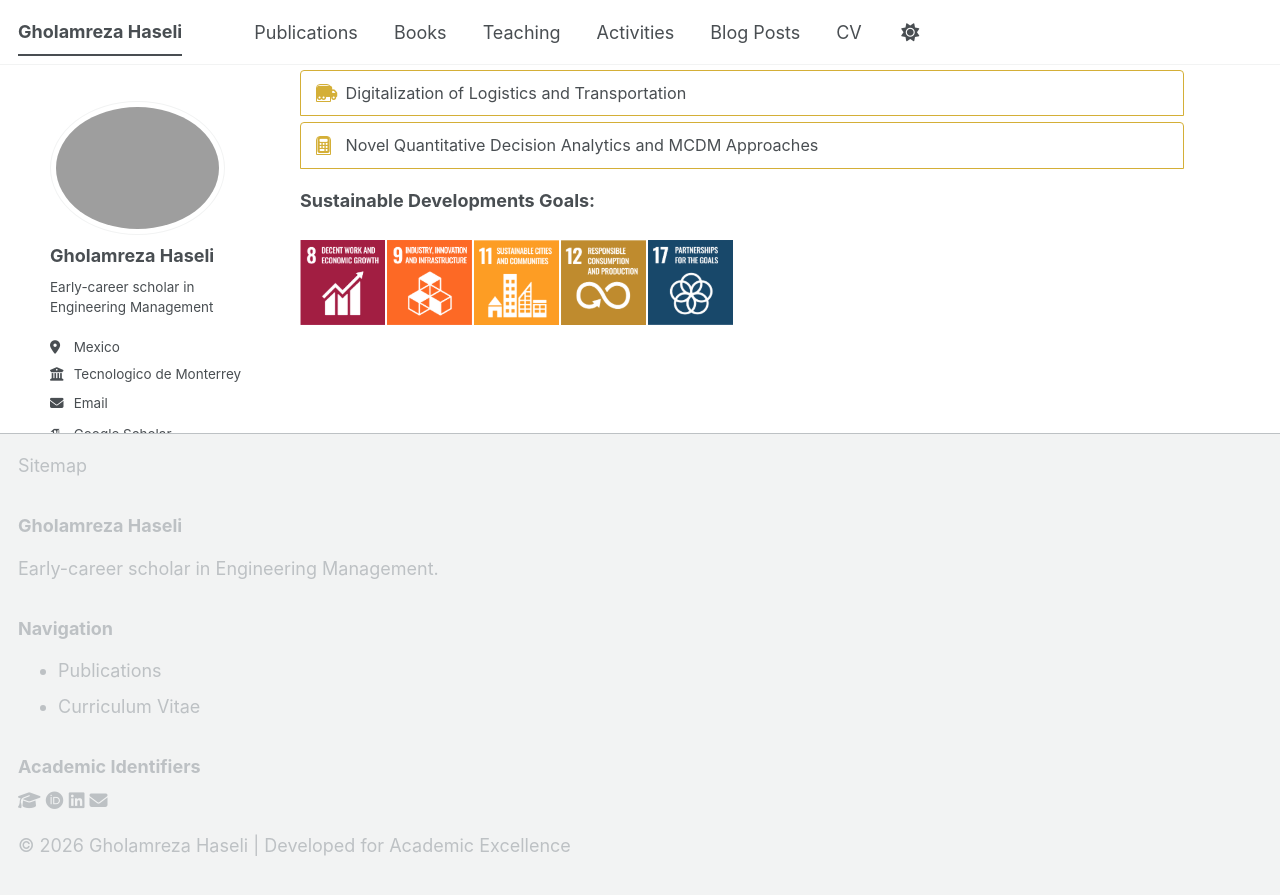
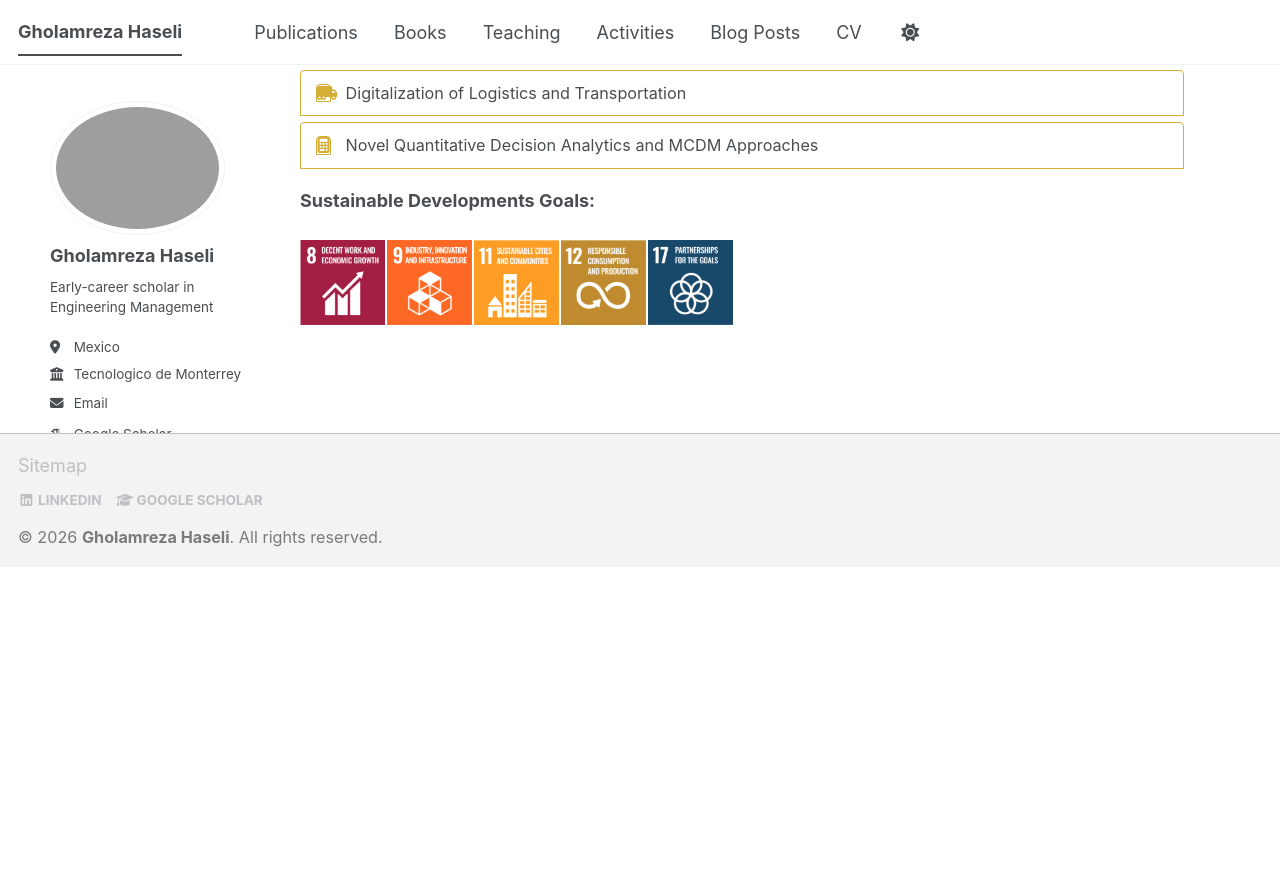
Before and after one commit to Gholamreza-Haseli/Gholamreza-Haseli.github.io, a Jekyll site: the page built from _pages/about.md, in a window 1280 px wide and 900 px high, scrolled down 948 px. Shown: the top 895 px of the window. Built offline with Jekyll 4.4.1, drawn with Linux system fonts in a browser that asks for light colours; some web fonts are replaced; a script bundle is joined from its source files by our own code; library files that are not in the unit come from our copies; after the commit the page ends 1515 px from its top, so only the background shows below that.

Commit message:
Update footer.html

```diff
--- a/_includes/footer.html
+++ b/_includes/footer.html
@@ -1,29 +1,16 @@
-<div class="custom-footer">
-  <div class="footer-grid">
-    <div class="footer-col">
-      <h3 class="footer-title">Gholamreza Haseli</h3>
-      <p class="footer-bio">Early-career scholar in Engineering Management.</p>
-    </div>
-
-    <div class="footer-col">
-      <h3 class="footer-title">Navigation</h3>
-      <ul class="footer-links">
-        <li><a href="/publications/">Publications</a></li>
-        <li><a href="/cv/">Curriculum Vitae</a></li>
-      </ul>
-    </div>
-
-    <div class="footer-col">
-      <h3 class="footer-title">Academic Identifiers</h3>
-      <div class="footer-icons">
-        <a href="لینک-گوگل-اسکالر" title="Google Scholar"><i class="fas fa-graduation-cap"></i></a>
-        <a href="لینک-ارکید" title="ORCID"><i class="fab fa-orcid"></i></a>
-        <a href="لینک-لینکدین" title="LinkedIn"><i class="fab fa-linkedin"></i></a>
-        <a href="mailto:ایمیل-شما" title="Email"><i class="fas fa-envelope"></i></a>
-      </div>
-    </div>
-  </div>
-  <div class="footer-bottom">
-    <p>&copy; 2026 Gholamreza Haseli | Developed for Academic Excellence</p>
-  </div>
+<div class="page__footer-follow" style="border-top: 0.8px solid #f2f3f3; padding-top: 5px;">
+  <ul class="social-icons" style="margin-bottom: 3px;">
+    {% if site.author.linkedin %}
+      <li><a href="https://www.linkedin.com/in/{{ site.author.linkedin }}" rel="nofollow noopener noreferrer"><i class="fab fa-fw fa-linkedin" aria-hidden="true"></i> LinkedIn</a></li>
+    {% endif %}
+    {% if site.author.googlescholar %}
+      <li><a href="{{ site.author.googlescholar }}" rel="nofollow noopener noreferrer"><i class="fas fa-fw fa-graduation-cap" aria-hidden="true"></i> Google Scholar</a></li>
+    {% endif %}
+    {% if site.author.github %}
+      <li><a href="https://github.com/{{ site.author.github }}" rel="nofollow noopener noreferrer"><i class="fab fa-fw fa-github" aria-hidden="true"></i> GitHub</a></li>
+    {% endif %}
+  </ul>
 </div>
+<div class="page__footer-copyright" style="font-size: 0.9em; color: #7a7a7a;">
+  &copy; {{ site.time | date: '%Y' }} <strong>Gholamreza Haseli</strong>. All rights reserved.
+  <br>
```
